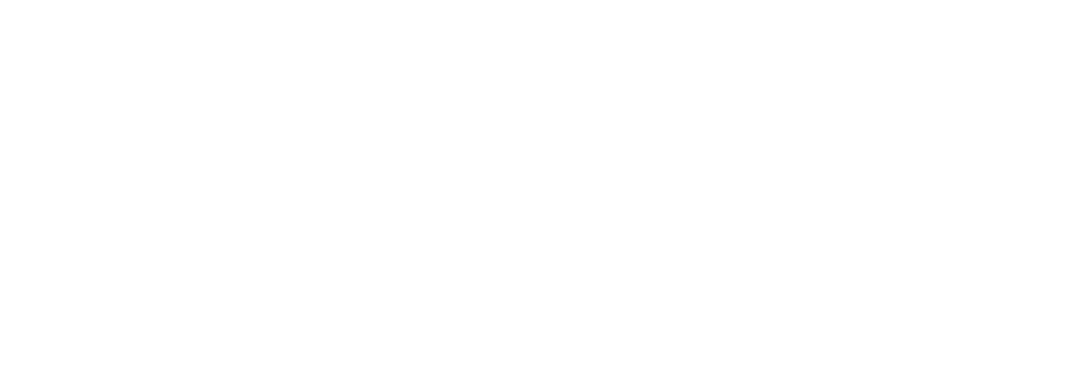
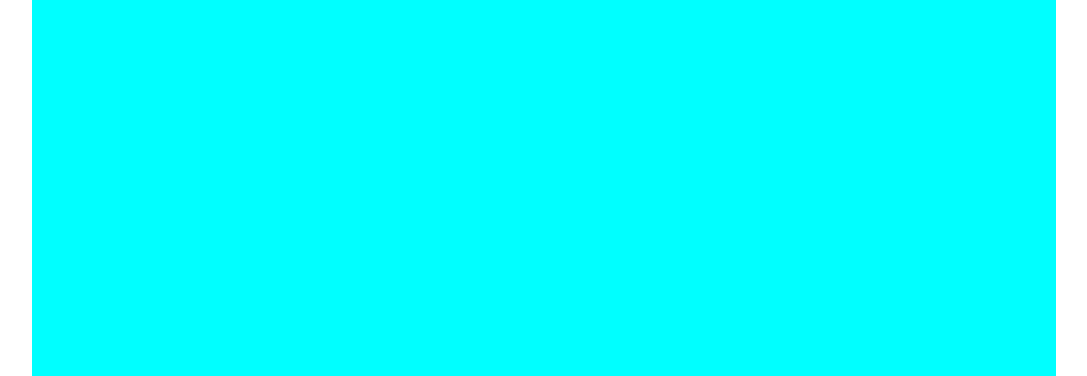
Before and after one commit to SlesarenkoSerghei/ThirdRepository, a plain HTML site: page index.html in a window 1280 px wide. Shown: the top 376 px of the page, without its empty margins (96-1183 px from the left). Drawn offline with Linux system fonts and the light colour scheme.

Commit message:
style wrapper

```diff
--- a/style.css
+++ b/style.css
@@ -13,5 +13,10 @@ html, body {
 }
 
 .wrapper {
+    width: 80%;
+    height: 100%;
     background-color: aqua;
+    display: flex;
+    align-items: center;
+    justify-content: center;
 }
```
